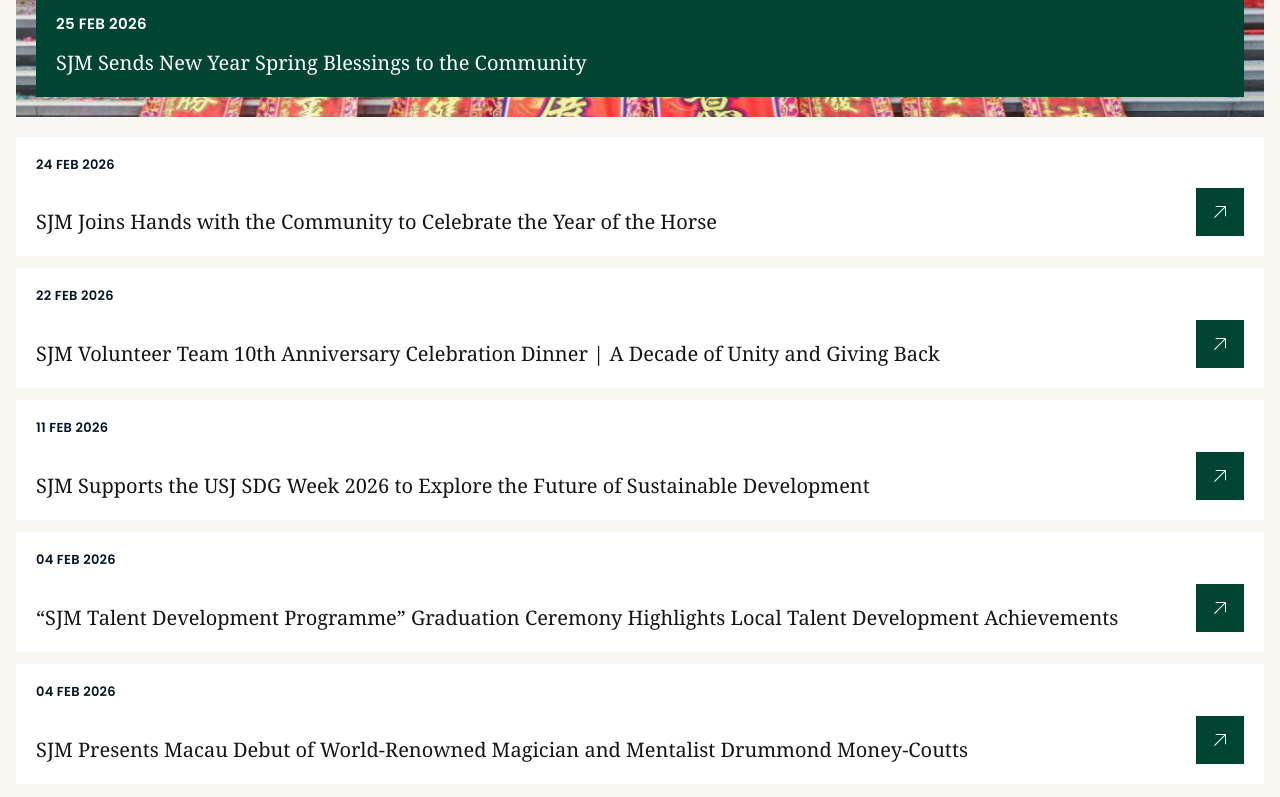
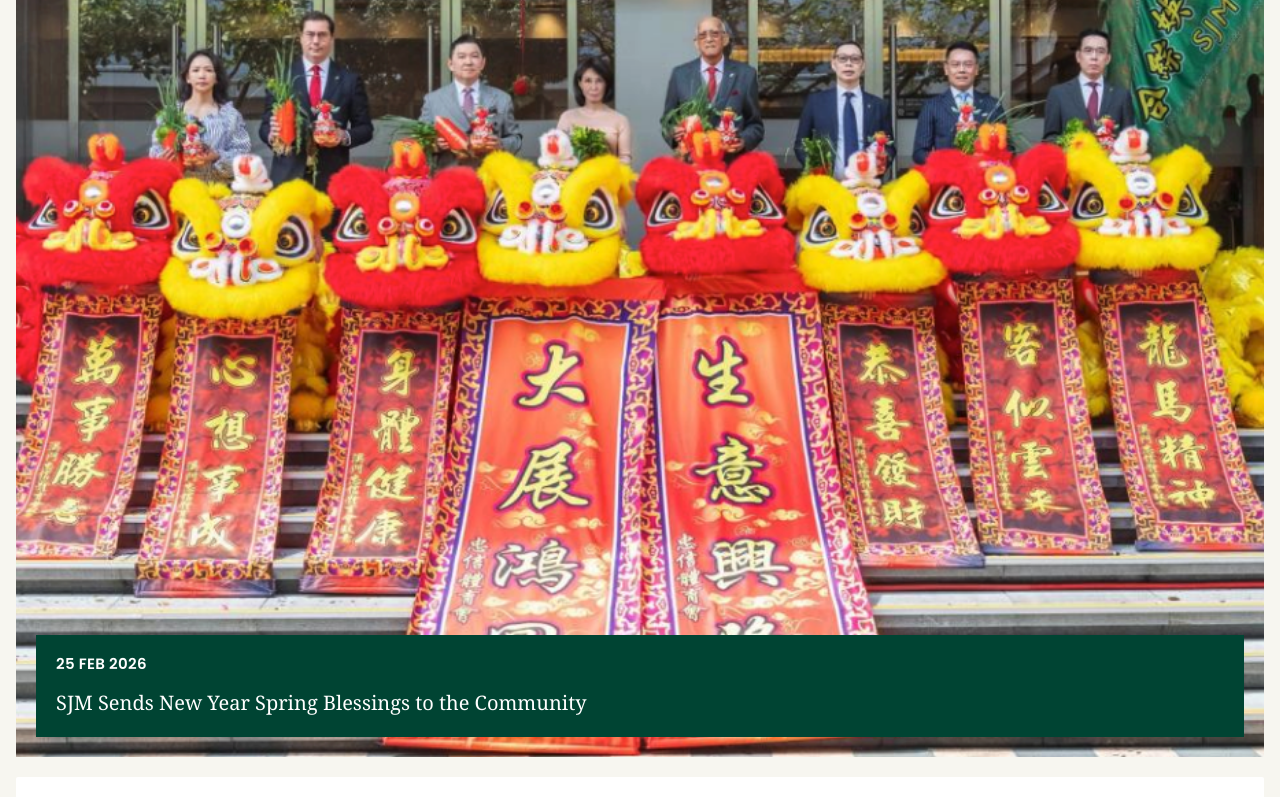
Before and after one commit to 1279374970/sjm-holdings, a Next.js app: page /demo2 in a window 1280 px wide. Shown: the part 2380-3177 px from the top of the page. Built offline with nearby package versions, Linux system fonts and the light colour scheme; a web font is replaced by a local one.

Commit message:
feat: 样式调整

```diff
--- a/app/demo2/LatestNewsSection.js
+++ b/app/demo2/LatestNewsSection.js
@@ -1,6 +1,6 @@
 "use client";
 
-import { useState, useRef, useEffect } from "react";
+import { useState, useRef, useEffect, useCallback } from "react";
 import Image from "next/image";
 import Link from "next/link";
 
@@ -99,25 +99,44 @@
   );
 }
 
-const ITEMS_PER_PAGE = 5;
-
 export default function LatestNewsSection() {
-  const [page, setPage] = useState(0);
-  const totalPages = Math.ceil(newsItems.length / ITEMS_PER_PAGE);
-  const trackRef = useRef(null);
-  const [trackHeight, setTrackHeight] = useState(0);
+  const leftRef = useRef(null);
+  const scrollRef = useRef(null);
+  const [syncHeight, setSyncHeight] = useState(0);
+  const [canScrollUp, setCanScrollUp] = useState(false);
+  const [canScrollDown, setCanScrollDown] = useState(true);
 
   useEffect(() => {
-    if (!trackRef.current) return;
-    const firstPage = trackRef.current.children[0];
-    if (firstPage) {
+    if (!leftRef.current) return;
     const ro = new ResizeObserver(([entry]) => {
-        setTrackHeight(entry.contentRect.height);
+      setSyncHeight(entry.contentRect.height);
     });
-      ro.observe(firstPage);
+    ro.observe(leftRef.current);
     return () => ro.disconnect();
-    }
   }, []);
+
+  const updateScrollState = useCallback(() => {
+    const el = scrollRef.current;
+    if (!el) return;
+    setCanScrollUp(el.scrollTop > 1);
+    setCanScrollDown(el.scrollTop + el.clientHeight < el.scrollHeight - 1);
+  }, []);
+
+  useEffect(() => {
+    updateScrollState();
+  }, [syncHeight, updateScrollState]);
+
+  const scrollPage = useCallback(
+    (direction) => {
+      const el = scrollRef.current;
+      if (!el) return;
+      el.scrollBy({
+        top: direction * el.clientHeight,
+        behavior: "smooth",
+      });
+    },
+    [],
+  );
 
   return (
     <>
@@ -126,7 +145,7 @@
       </h2>
 
       <div className="grid gap-5 lg:grid-cols-[1fr_1fr] lg:gap-[32px]">
-        <article className="min-h-[420px] lg:min-h-[580px]">
+        <article ref={leftRef} className="aspect-20/17">
           <Link
             href={featuredNews.href}
             className="group relative block h-full overflow-hidden"
@@ -150,32 +169,16 @@
         </article>
 
         <div
-          className="overflow-hidden"
-          style={{ height: trackHeight || "auto" }}
+          ref={scrollRef}
+          className="flex flex-col gap-[12px] overflow-y-auto scrollbar-hide"
+          style={syncHeight ? { height: syncHeight } : { height: 420 }}
+          onScroll={updateScrollState}
         >
-          <div
-            ref={trackRef}
-            style={{
-              transform: `translateY(-${page * trackHeight}px)`,
-              transition: "transform 500ms cubic-bezier(0.25, 0.46, 0.45, 0.94)",
-            }}
-          >
-            {Array.from({ length: totalPages }, (_, pageIdx) => {
-              const pageItems = newsItems.slice(
-                pageIdx * ITEMS_PER_PAGE,
-                (pageIdx + 1) * ITEMS_PER_PAGE,
-              );
-              return (
-                <div
-                  key={pageIdx}
-                  className="flex flex-col gap-[12px]"
-                  style={{ height: trackHeight || "auto" }}
-                >
-                  {pageItems.map((item) => (
+          {newsItems.map((item) => (
             <Link
               key={item.id}
               href="/announcements/1"
-                      className="group flex flex-col gap-[16px] rounded-[2px] bg-white p-[20px] transition-colors duration-200 hover:bg-[#f0efea]"
+              className="group flex shrink-0 flex-col gap-[16px] rounded-[2px] bg-white p-[20px] transition-colors duration-200 hover:bg-[#f0efea]"
             >
               <p className="text-[13px] font-semibold uppercase leading-[1.22em] tracking-[0.02em] text-[#001625]">
                 {item.date}
@@ -191,17 +194,13 @@
             </Link>
           ))}
         </div>
-              );
-            })}
-          </div>
-        </div>
       </div>
 
       <div className="flex items-center justify-end gap-[16px]">
         <button
           type="button"
-          onClick={() => setPage((p) => Math.max(0, p - 1))}
-          disabled={page === 0}
+          onClick={() => scrollPage(-1)}
+          disabled={!canScrollUp}
           className="flex h-[46px] w-[46px] items-center justify-center border border-[#001625] text-[#001625] transition hover:bg-[#001625] hover:text-white disabled:cursor-not-allowed disabled:border-[#cccac4] disabled:text-[#7b7770] disabled:hover:bg-transparent disabled:hover:text-[#7b7770]"
           aria-label="Previous page"
         >
@@ -209,9 +208,9 @@
         </button>
         <button
           type="button"
-          onClick={() => setPage((p) => Math.min(totalPages - 1, p + 1))}
-          disabled={page === totalPages - 1}
-          className="flex h-[46px] w-[46px] items-center justify-center border border-[#001625] text-[#001625] transition hover:bg-[#001625] hover:text-white disabled:cursor-not-allowed disabled:opacity-40"
+          onClick={() => scrollPage(1)}
+          disabled={!canScrollDown}
+          className="flex h-[46px] w-[46px] items-center justify-center border border-[#001625] text-[#001625] transition hover:bg-[#001625] hover:text-white disabled:cursor-not-allowed disabled:border-[#cccac4] disabled:text-[#7b7770] disabled:hover:bg-transparent disabled:hover:text-[#7b7770]"
           aria-label="Next page"
         >
           <ChevronDownIcon className="h-[6px] w-[10px]" />
--- a/app/globals.css
+++ b/app/globals.css
@@ -25,6 +25,13 @@
 
 html::-webkit-scrollbar,
 body::-webkit-scrollbar {
+  display: none;
+}
+
+.scrollbar-hide {
+  scrollbar-width: none;
+}
+.scrollbar-hide::-webkit-scrollbar {
   display: none;
 }
 
```
Lines whose indentation alone changed are shown as unchanged.
